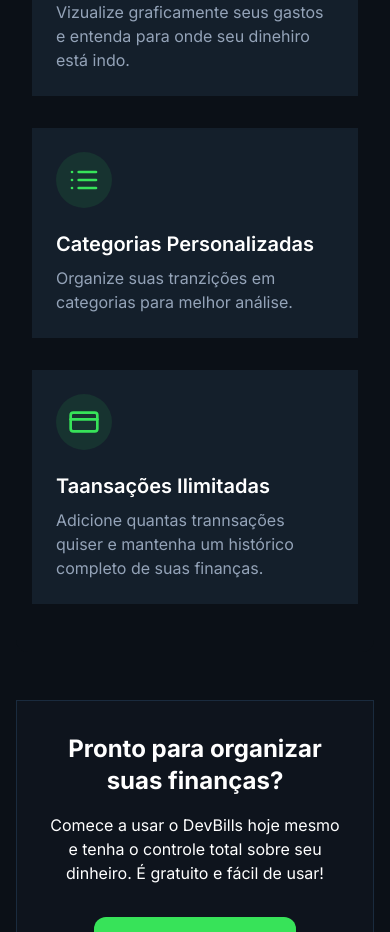
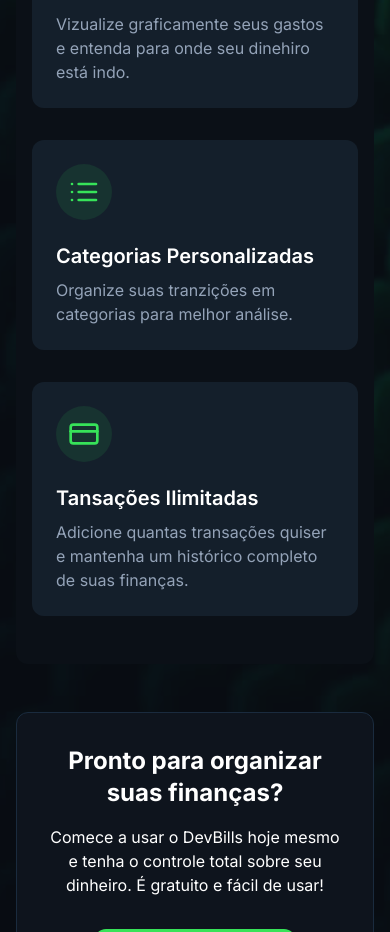
Before and after one commit to AlanSantos401/DevBills-Front-end, a React (Vite) app: page / in a window 390 px wide. Shown: the part 1068-2000 px from the top of the page. Built offline with nearby package versions, Linux system fonts and the light colour scheme; no server answers.

Commit message:
Adiconando background

```diff
--- a/src/pages/Home.tsx
+++ b/src/pages/Home.tsx
@@ -1,7 +1,6 @@
 import type { JSX } from "react";
 import Button from "../components/button";
 import { Wallet, TrendingUp, List, CreditCard } from "lucide-react";
-import { useAuth } from "../context/AuthContext";
 import { useNavigate } from "react-router";
 
 interface Feature {
@@ -12,9 +11,6 @@ interface Feature {
 
 const Home = () => {
 	const navigate = useNavigate();
-
-	const auth = useAuth();
-	console.log(auth);
 
 	const festures: ReadonlyArray<Feature> = [
 		{
@@ -37,20 +33,28 @@ const Home = () => {
 		},
 		{
 			icon: <CreditCard className="w-8 h-8 text-primary-500" />,
-			title: "Taansações Ilimitadas",
+			title: "Tansações Ilimitadas",
 			description:
-				"Adicione quantas trannsações quiser e mantenha um histórico completo de suas finanças.",
+				"Adicione quantas transações quiser e mantenha um histórico completo de suas finanças.",
 		},
 	];
 
 	return (
-		<div className="bg-gray-950 min-h-screen">
-			<div className="container-app">
+		<div className="relative min-h-screen overflow-hidden">
+			<div
+				className="absolute inset-0 bg-cover bg-center opacity-20"
+				style={{
+					backgroundImage: "url('/src/assets/background.jpg')",
+				}}
+			></div>
+
+			<div className="relative z-10">
+				<div className="container-app ">
 					<section className="py-12 md:py-20">
 						<div className="grid grid-cols-1 md:grid-cols-2 gap-12  items-center">
 							<div>
 								<h1 className="text-4xl md:text-5xl font-bold text-white mb-6">
-								Gerencie suas finanças com o {" "}
+									Gerencie suas finanças com o{" "}
 									<span className="text-primary-500">DevBills</span>
 								</h1>
 								<p className="text-lg text-white mb-8">
@@ -72,7 +76,7 @@ const Home = () => {
 
 					<section className="py-12 md:py-20 bg-gray-950 rounded-xl">
 						<div className="container-app">
-						<div className="text-center mb-12">
+							<div className="text-center mb-15">
 								<h2 className="text-3xl font-bold text-white mb-4">
 									Recurso do DevBills
 								</h2>
@@ -86,7 +90,7 @@ const Home = () => {
 								{festures.map((Feature) => (
 									<div
 										key={Feature.title}
-									className="bg-gray-800 p-6 rounder-xl hover:shadow-lg"
+										className="bg-gray-800 p-6 rounded-xl hover:shadow-lg"
 									>
 										<div className="mb-4 bg-primary-500/10 p-3 rounded-full inline-block">
 											{Feature.icon}
@@ -102,13 +106,13 @@ const Home = () => {
 					</section>
 
 					<section className="py-12 md:py-20">
-					<div className="bg-gray-900 p-8 md:p-12 rounnded-xl text-center border border-gray-700">
+						<div className="bg-gray-900 p-8 md:p-12 rounded-xl text-center border border-gray-700">
 							<h2 className="text-2xl md:text-3xl font-bold text-white mb-4">
 								Pronto para organizar suas finanças?
 							</h2>
 							<p className="text-white text-opacity-90 max-w-2xl mx-auto mb-8">
-							Comece a usar o DevBills hoje mesmo e tenha o controle total sobre
-							seu dinheiro. É gratuito e fácil de usar!
+								Comece a usar o DevBills hoje mesmo e tenha o controle total
+								sobre seu dinheiro. É gratuito e fácil de usar!
 							</p>
 							<Button
 								className="mx-auto px-6 py-3"
@@ -120,6 +124,7 @@ const Home = () => {
 					</section>
 				</div>
 			</div>
+		</div>
 	);
 };
 
--- a/src/pages/Login.tsx
+++ b/src/pages/Login.tsx
@@ -23,7 +23,7 @@ const Login = () => {
 
 	return (
 		<div className="min-h-screen flex items-center justify-center bg-gray-200 py-12 sm:px-6 lg:px-8">
-			<div className="max-w-md w-full space-y-8">
+			<div className="max-w-md w-full space-y-8 p-2">
 				<header>
 					<h1 className="text-center text-3xl font-extrabold text-gray-900">
 						DevBills
```
Also changed, not shown: src/assets/background.jpg (added). Lines whose indentation alone changed are shown as unchanged.
